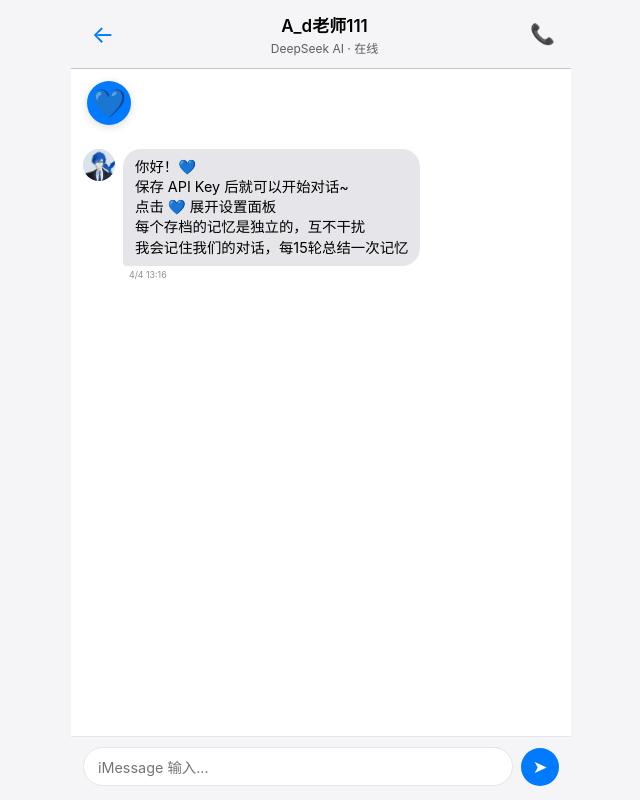
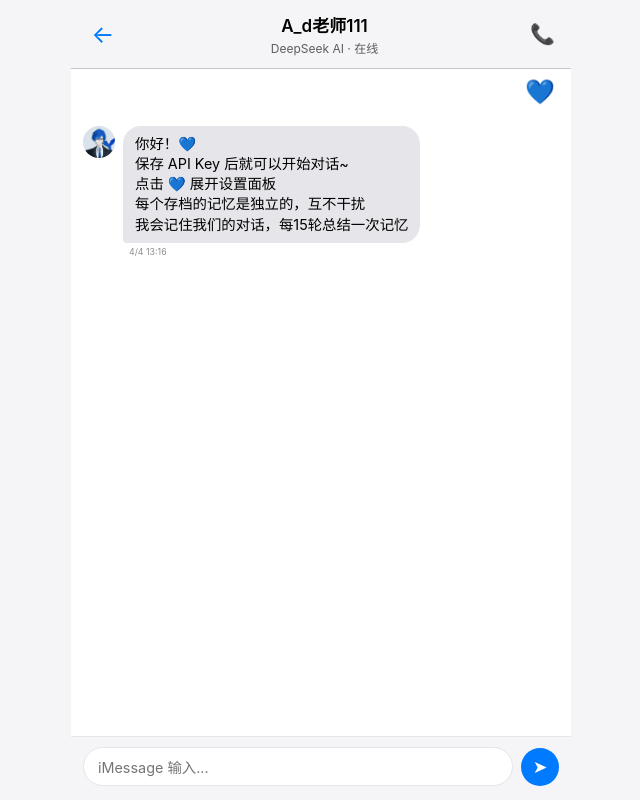
Before and after one commit to Ugu0u0/ds, a plain HTML site: page index.html in a window 1280 px wide. Shown: the whole page, without its empty margins (319-959 px from the left). Drawn offline with Linux system fonts and the light colour scheme.

Commit message:
Update index.html

```diff
--- a/index.html
+++ b/index.html
@@ -77,26 +77,22 @@
 
         /* 主控 💙 图标 - 纯图标无文字无边框 */
         .main-toggle {
-            padding: 12px 16px;
+    padding: 8px 16px;
     cursor: pointer;
     display: flex;
-            justify-content: flex-start;
+    justify-content: flex-end;
 }
 .main-toggle-icon {
-            font-size: 28px;
-            background: #007aff;
-            width: 44px;
-            height: 44px;
-            border-radius: 50%;
-            display: flex;
-            align-items: center;
-            justify-content: center;
-            color: white;
-            box-shadow: 0 2px 8px rgba(0,0,0,0.15);
+    font-size: 24px;
+    background: transparent;
+    width: auto;
+    height: auto;
+    display: inline-block;
+    color: #007aff;
     transition: transform 0.1s ease;
 }
 .main-toggle-icon:active {
-            transform: scale(0.95);
+    transform: scale(0.9);
 }
 
         .collapse-panel {
```
Lines whose indentation alone changed are shown as unchanged.
